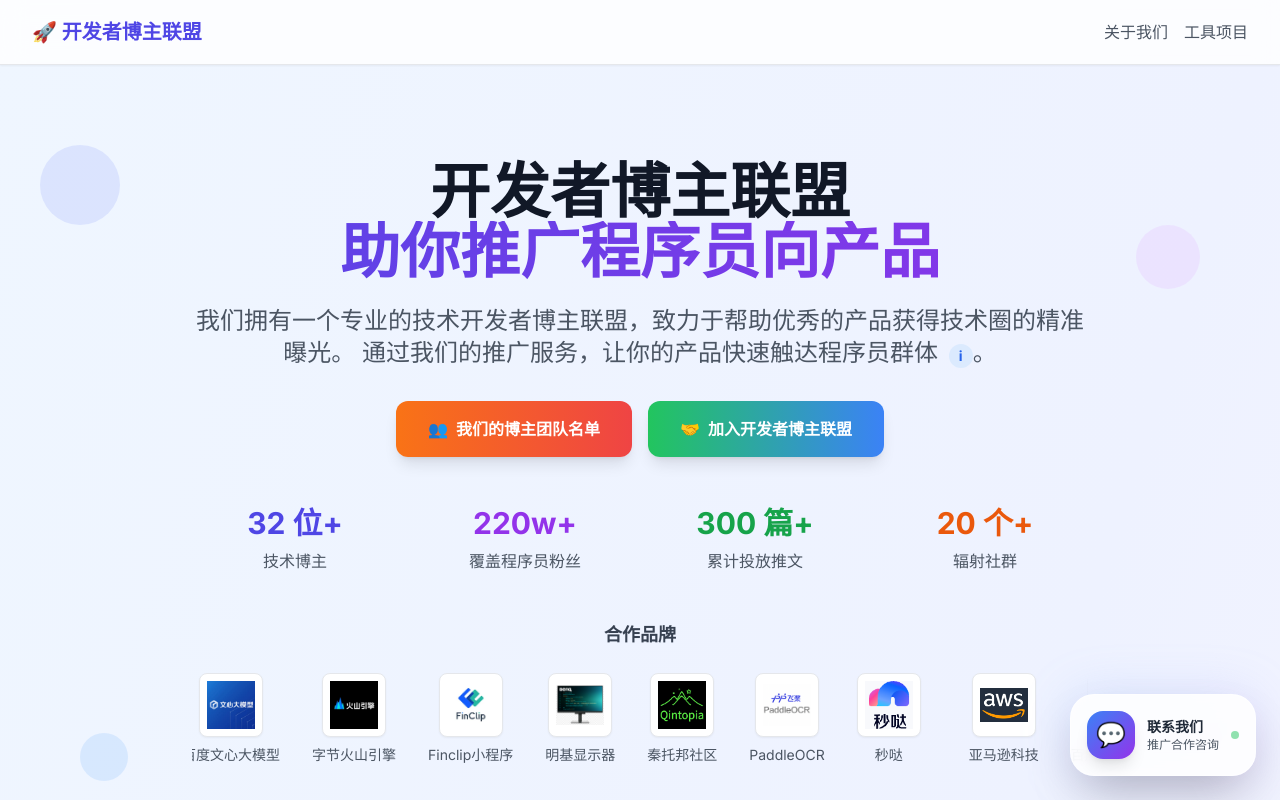
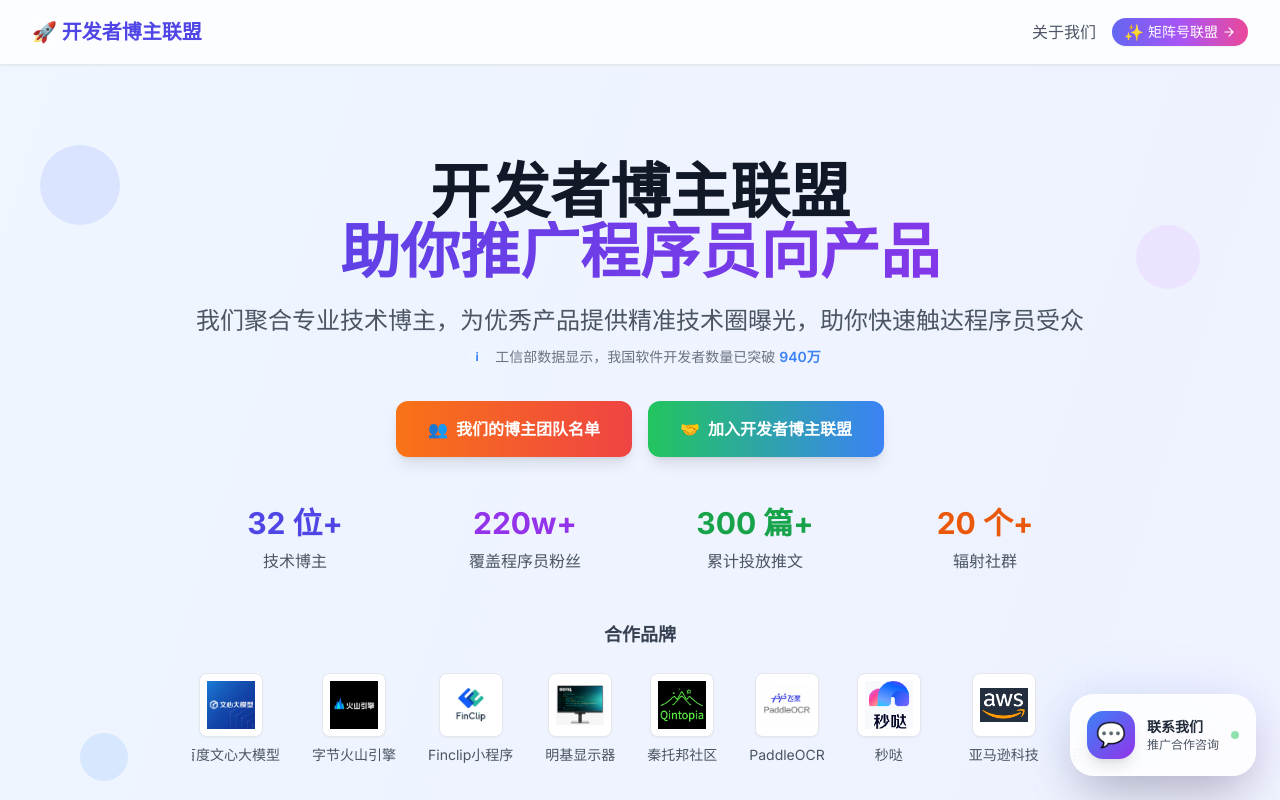
Before and after one commit to TUARAN/blogger-alliance, a Vue app: page / in a window 1280 px wide. Shown: the top 800 px of the page. Built offline with nearby package versions, Linux system fonts and the light colour scheme.

Commit message:
style: refine tob hero messaging

```diff
--- a/src/pages/tob/index.vue
+++ b/src/pages/tob/index.vue
@@ -13,9 +13,21 @@
             <router-link to="/about" class="text-gray-600 hover:text-indigo-600 transition-colors">
               关于我们
             </router-link>
-            <router-link to="/tools" class="text-gray-600 hover:text-indigo-600 transition-colors">
-              工具项目
-            </router-link>
+            <a
+              href="https://matrix-alliance.pages.dev/"
+              target="_blank"
+              rel="noopener noreferrer"
+              class="group relative inline-flex items-center gap-1.5 px-3 py-1.5 rounded-full bg-gradient-to-r from-indigo-500 via-purple-500 to-pink-500 text-white text-sm font-medium shadow-sm hover:shadow-md transition-all duration-300"
+            >
+              <span class="absolute inset-0 rounded-full bg-white/10 opacity-0 group-hover:opacity-100 blur-[2px] transition-opacity"></span>
+              <span class="relative flex items-center gap-1">
+                <span class="text-base leading-none">✨</span>
+                <span class="leading-none">矩阵号联盟</span>
+                <svg class="w-3.5 h-3.5" fill="none" viewBox="0 0 24 24" stroke="currentColor">
+                  <path stroke-linecap="round" stroke-linejoin="round" stroke-width="2" d="M5 12h14M12 5l7 7-7 7" />
+                </svg>
+              </span>
+            </a>
           </div>
         </div>
       </div>
@@ -32,26 +44,7 @@
             </span>
           </h1>
           <p class="text-xl md:text-2xl text-gray-600 max-w-4xl mx-auto leading-relaxed mb-8">
-            我们拥有一个专业的技术开发者博主联盟，致力于帮助优秀的产品获得技术圈的精准曝光。
-            通过我们的推广服务，让你的产品快速触达程序员群体
-            <span class="relative inline-block">
-              <span
-                @mouseenter="showTip = true"
-                @mouseleave="showTip = false"
-                class="inline-flex items-center justify-center w-6 h-6 bg-blue-100 text-blue-600 rounded-full text-sm font-bold cursor-help ml-1 hover:bg-blue-200 transition-colors"
-              >i</span>
-              <!-- Tip 内容 -->
-              <div
-                v-if="showTip"
-                class="absolute bottom-full left-1/2 transform -translate-x-1/2 mb-2 w-80 bg-gray-900 text-white text-xs rounded-lg p-3 shadow-lg z-50"
-              >
-                <div>
-                  <p>2024年12月20日，工信部数据显示，我国软件开发者数量已突破<span class="font-bold text-blue-300">940万</span></p>
-                </div>
-                <!-- 小三角 -->
-                <div class="absolute top-full left-1/2 transform -translate-x-1/2 w-0 h-0 border-l-4 border-r-4 border-t-4 border-transparent border-t-gray-900"></div>
-              </div>
-            </span>。
+            我们聚合专业技术博主，为优秀产品提供精准技术圈曝光，助你快速触达程序员受众<span class="inline-flex items-center ml-2 text-sm text-gray-500"><span class="inline-flex items-center justify-center w-5 h-5 bg-blue-50 text-blue-500 rounded-full text-xs font-bold mr-2">i</span>工信部数据显示，我国软件开发者数量已突破<span class="font-semibold text-blue-500 ml-1">940万</span></span>
           </p>
 
           <!-- CTA 按钮组 -->
@@ -612,7 +605,6 @@ const loading = ref(true)
 const bloggers = ref([])
 const expandedBloggers = ref([])
 const showQRCode = ref(false)
-const showTip = ref(false)
 const bloggerStats = ref(getBloggerStats())
 
 // 切换展开状态
```
